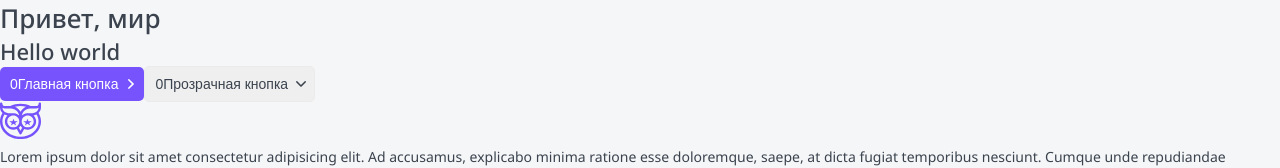
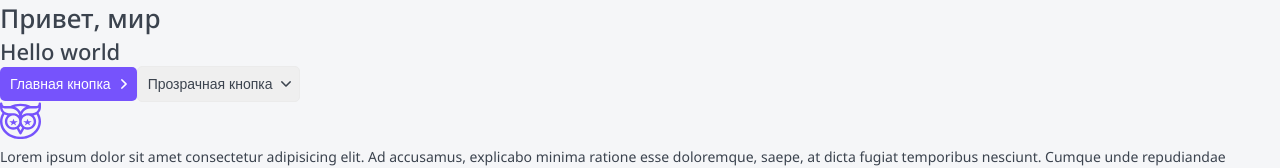
Before and after one commit to SergeiAmpilov/next-udemy, a Next.js app: page / in a window 1280 px wide. Shown: the top 168 px of the page. Built offline with nearby package versions, Linux system fonts and the light colour scheme.

Commit message:
fix demo content from button

```diff
--- a/components/Button/Button.tsx
+++ b/components/Button/Button.tsx
@@ -1,5 +1,3 @@
-'use client'
-
 import styles from './Button.module.css';
 import { ButtonProps } from './Button.props';
 import cn from 'classnames';
@@ -9,20 +7,14 @@ import { useEffect, useState } from 'react';
 
 export const Button = ({ appearance, arrow = 'none', children, className, ...props}: ButtonProps): JSX.Element => {
 
-  const [counter, setCounter] = useState(0);
-  useEffect(() => {
-    console.log('init')
-  })
   return (
     <button
-      onClick={() => setCounter(counter + 1) }
       className={ cn(className, styles.button, {
         [styles.primary]: appearance === 'primary',
         [styles.ghost]: appearance === 'ghost',
       }) }
       {...props}
     >
-      { counter }
       { children }
       { arrow !== 'none' && <span className={ cn(styles.arrow, {
         [styles.arrowright]: arrow == 'right',
```
